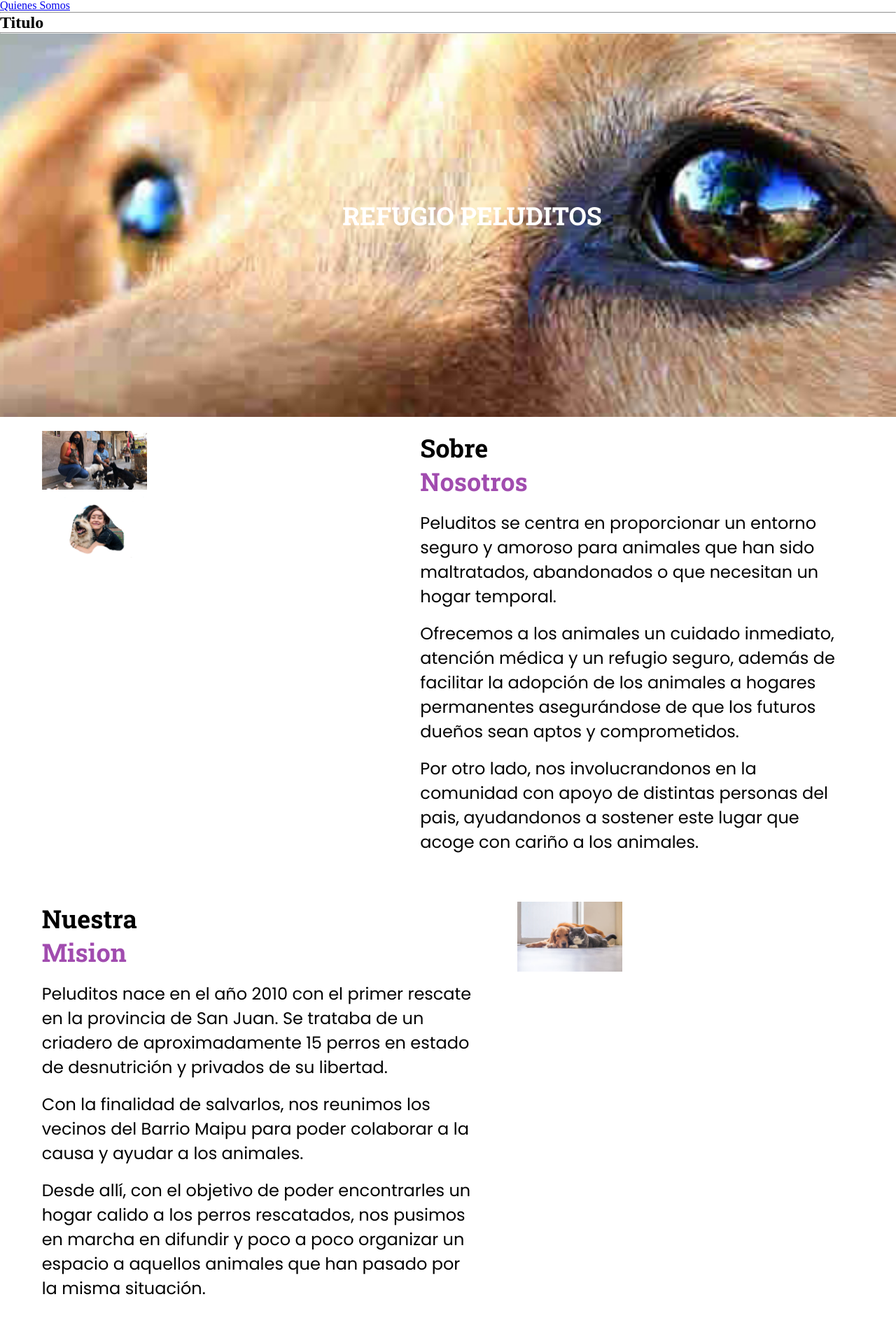
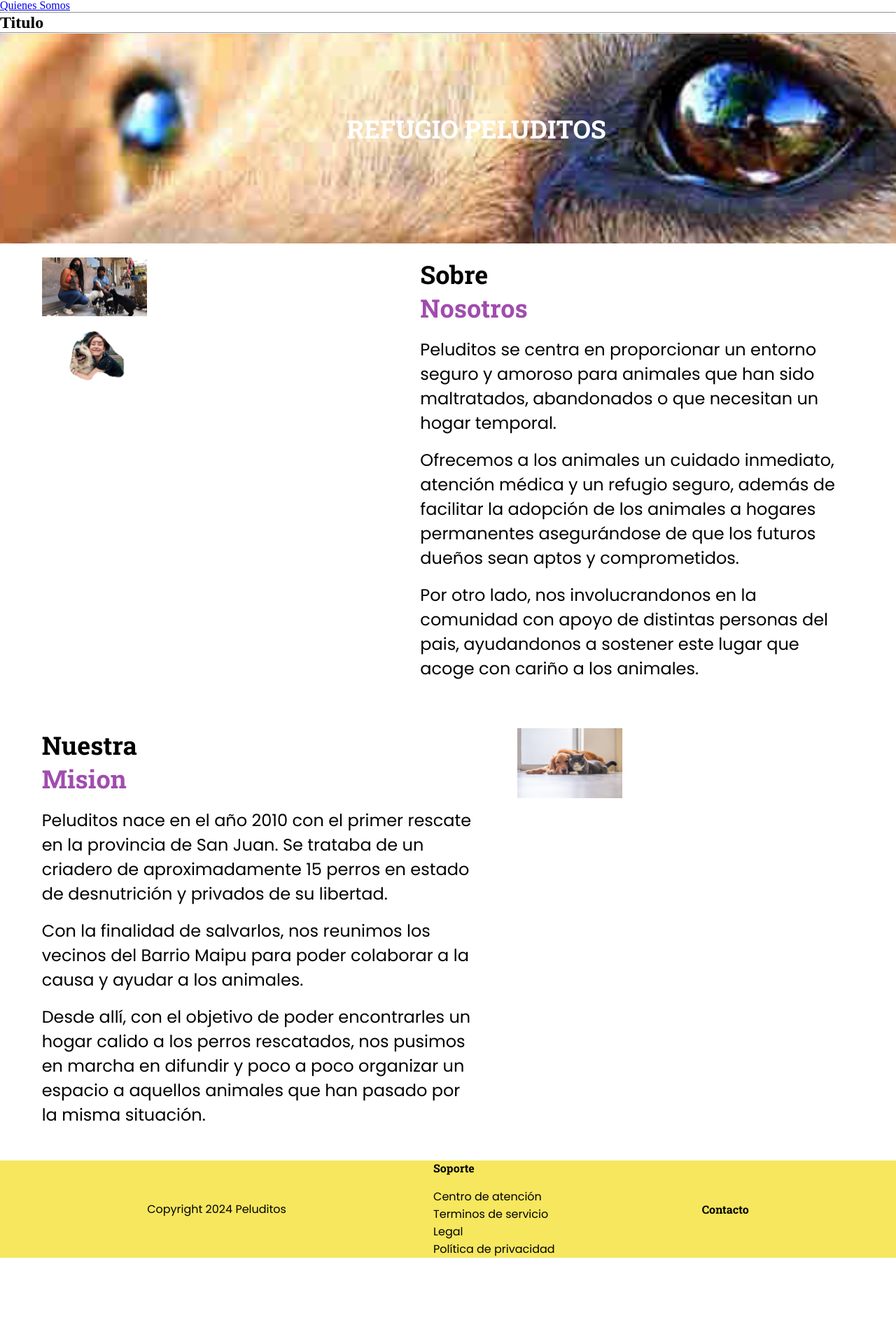
Before and after one commit to No-Country-simulation/c20-49-t-python-react, a React (Vite) app: page /QuienesSomos in a window 1280 px wide. Shown: the part 19-1926 px from the top of the page at 70% size. After the commit the page ends 1817 px from the top, so only its background shows below. Built offline with nearby package versions, Linux system fonts and the light colour scheme.

Commit message:
comence el footer, comence a aplicarle css

```diff
--- a/src/components/Footer/Footer.css
+++ b/src/components/Footer/Footer.css
@@ -0,0 +1,14 @@
+.footer{
+    background-color: #F6E75E;
+    display: flex;
+    align-items: center;
+    flex-direction: row;
+    justify-content: space-evenly;
+    align-items: center;
+}
+.tituloFooter{
+    font-family: "Roboto Slab", serif;
+}
+.textoFooter{
+    font-family: "Poppins", sans-serif;
+}
--- a/src/components/Footer/Footer.jsx
+++ b/src/components/Footer/Footer.jsx
@@ -3,8 +3,21 @@ import "./Footer.css";
 
 function Footer(){
     return (
-        <footer>
-            <p>pie de pagina</p>
+        <footer className="footer">
+            <div className="divUno">
+                <p className="textoFooter">Copyright 2024 Peluditos</p>
+            </div>
+            <div className="divDos">
+                <h4 className="tituloFooter">Soporte</h4>
+                <br />
+                <p className="textoFooter">Centro de atención</p>
+                <p className="textoFooter">Terminos de servicio</p>
+                <p className="textoFooter">Legal</p>
+                <p className="textoFooter">Política de privacidad</p>
+            </div>
+            <div>
+                <h4 className="tituloFooter">Contacto</h4>
+            </div>
         </footer>
     )
 
--- a/src/components/QuienesSomos/QuienesSomos.css
+++ b/src/components/QuienesSomos/QuienesSomos.css
@@ -1,13 +1,13 @@
 .imagenDeFondo{
     display: flex;
+    height: 300px;
+    width: 1361px;
+    justify-content: space-evenly;
     align-items: center;
-    justify-content: center;
-    background-image: url('./img/foto_perro.png');
+    background-image: url(./img/foto_perro.png);
     background-size: cover;
     background-position: center;
     background-repeat: no-repeat;
-    width: 1349px;
-    height: 548px;
 }
 .tituloQuienesSomos{
     width: 657px;
--- a/src/components/QuienesSomos/QuienesSomos.jsx
+++ b/src/components/QuienesSomos/QuienesSomos.jsx
@@ -3,11 +3,13 @@ import "./QuienesSomos.css";
 import foto_1 from "../QuienesSomos/img/foto_1.png";
 import foto_2 from "../QuienesSomos/img/foto_2.png";
 import foto_3 from "../QuienesSomos/img/foto_3.png";
+import fondo from "../QuienesSomos/img/foto_perro.png";
 
 function QuienesSomos() {
   return (
     <main>
       <div className="imagenDeFondo">
+
         <h2 class="tituloQuienesSomos">REFUGIO PELUDITOS</h2>
       </div>
       <div className="contenedor">
```
